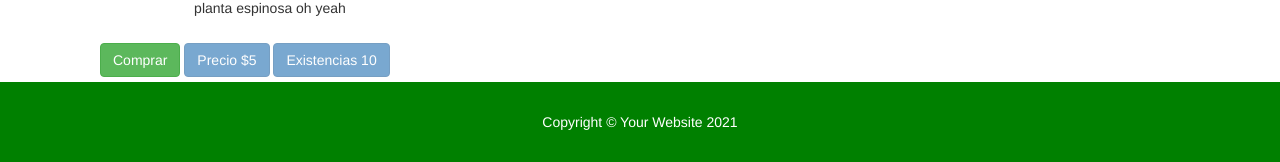
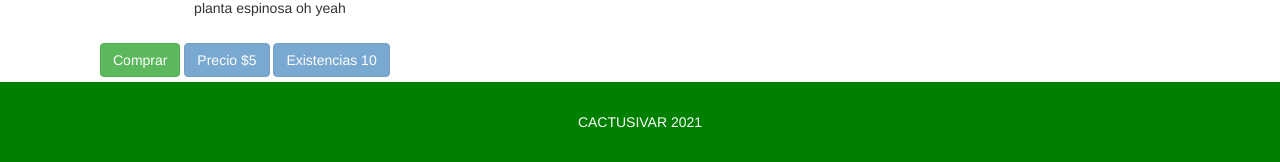
Before and after one commit to TheGrimReaper97/CACTUSIVAR, a PHP site: page /usuario.php in a window 1280 px wide. Shown: the part 761-923 px from the top of the page. Run offline with PHP 8.4, Linux system fonts and the light colour scheme; some libraries are stand-ins or nearby versions.

Commit message:
Update usuario.php

```diff
--- a/usuario.php
+++ b/usuario.php
@@ -123,7 +123,7 @@
         </section>
         <!-- Footer-->
         <footer style="background-color:green;" class="py-5 ">
-            <div class="container"><p class="m-0 text-center text-white">Copyright &copy; Your Website 2021</p></div>
+            <div class="container"><p class="m-0 text-center text-white">CACTUSIVAR 2021</p></div>
         </footer>
         <!-- Bootstrap core JS-->
         <script src="https://cdn.jsdelivr.net/npm/bootstrap@5.1.3/dist/js/bootstrap.bundle.min.js"></script>
```
